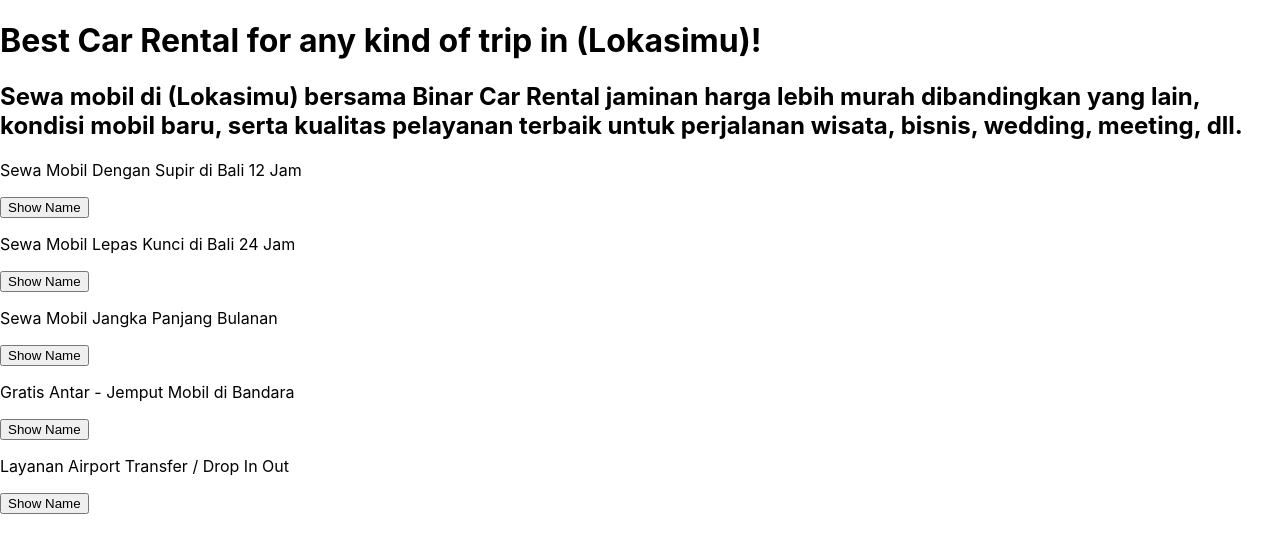
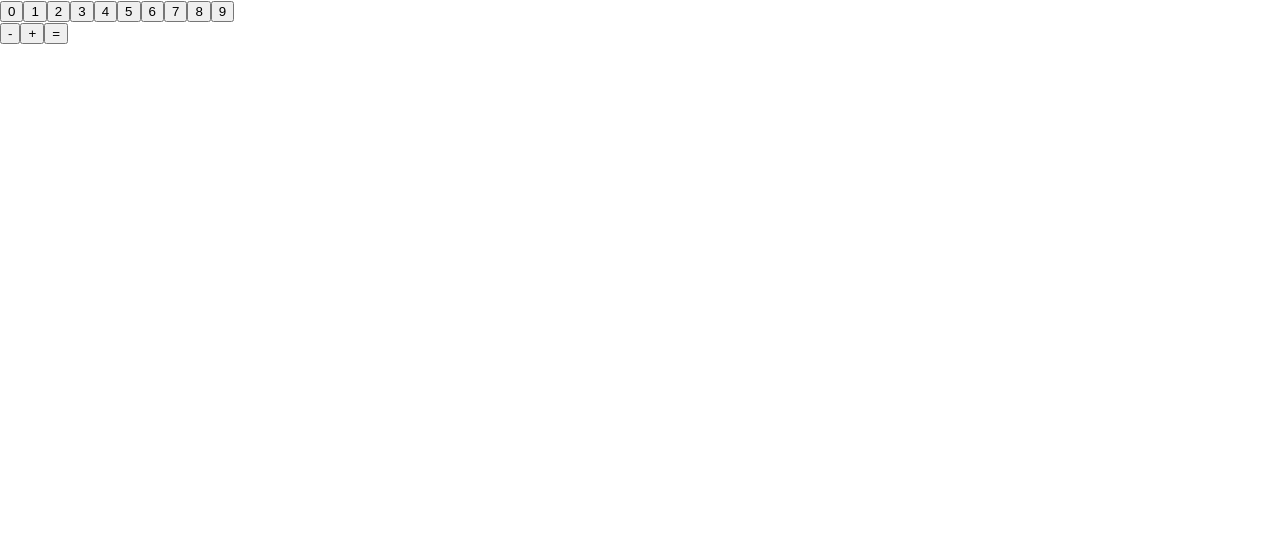
Before and after one commit to salsabilaathika-97/latihan-react-2, a React (Create React App) app: page / in a window 1280 px wide. Shown: the top 552 px of the page. Built offline with nearby package versions, Linux system fonts and the light colour scheme.

Commit message:
add numbers and operators for calculator component

```diff
--- a/src/App.js
+++ b/src/App.js
@@ -1,5 +1,6 @@
 import Navbar from "./components/Navbar";
 import Strength from "./components/Strength";
+import Calculator from "./components/Calculator";
 import { navList, image, strengthList } from "./const/staticData";
 import {useState} from "react";
 
@@ -27,8 +28,9 @@
 
   return (
     <div>
-      <Strength {...props} />
+      {/* <Strength {...props} /> */}
       {/* <h1 onClick={handleSidebar}>{showSidebar === true ? "x" :"="}</h1> */}
+      <Calculator />
     </div>
   )
 }
--- /dev/null
+++ b/src/components/Calculator/index.js
@@ -0,0 +1,26 @@
+const Calculator = () => {
+
+    return (
+        <div>
+            <div>
+            <button>0</button>
+            <button>1</button>
+            <button>2</button>
+            <button>3</button>
+            <button>4</button>
+            <button>5</button>
+            <button>6</button>
+            <button>7</button>
+            <button>8</button>
+            <button>9</button>
+            </div>
+            <div>
+                <button>-</button>
+                <button>+</button>
+                <button>=</button>
+            </div>
+        </div>
+    )
+}
+
+export default Calculator;
```
